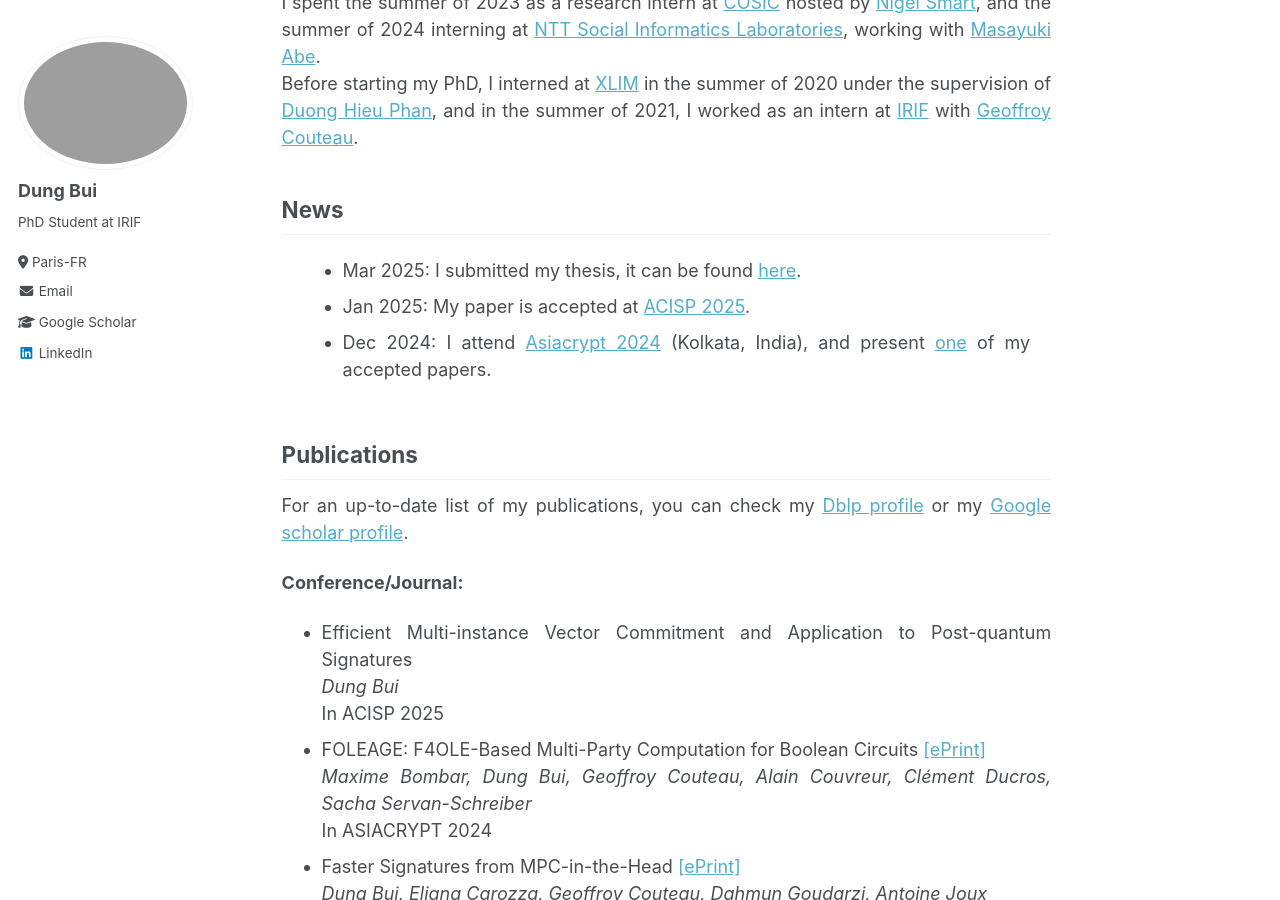
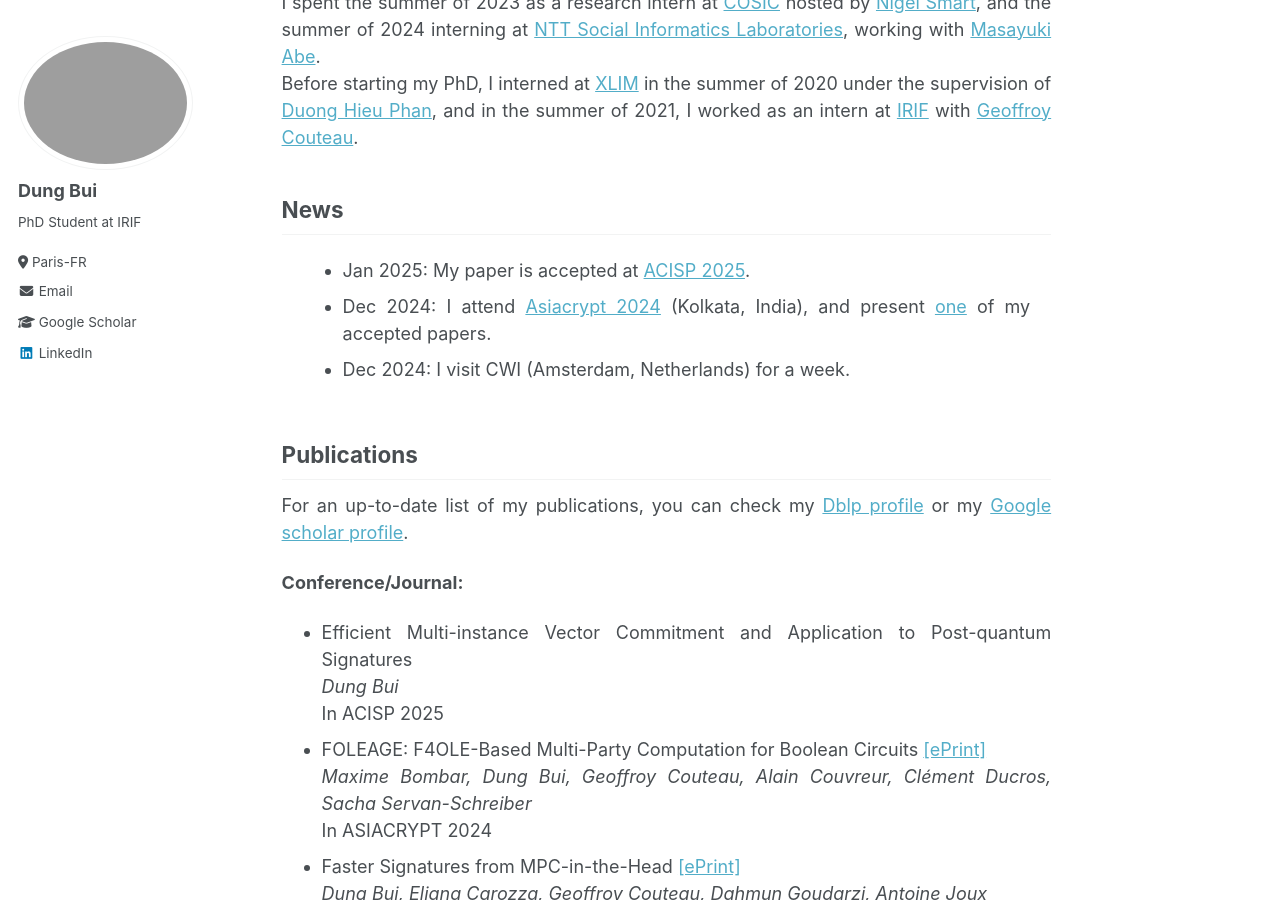
Before and after one commit to dungbui15/dungbui15.github.io, a Jekyll site: the page built from _pages/about.md, in a window 1280 px wide and 900 px high, scrolled down 429 px. Built offline with Jekyll 4.4.1, drawn with Linux system fonts in a browser that asks for light colours.

Commit message:
Update about.md

```diff
--- a/_pages/about.md
+++ b/_pages/about.md
@@ -40,7 +40,6 @@ Before starting my PhD, I interned at [XLIM](https://www.xlim.fr/en) in the summ
 ## News
 <div class="scrollable">
   <ul>
-    <li>Mar 2025: I submitted my thesis, it can be found <a href="files/thesis.pdf">here</a>. </li>
     <li>Jan 2025: My paper is accepted at <a href="https://uow-ic2.github.io/acisp2025/cfp.html">ACISP 2025</a>.</li>
     <li>Dec 2024: I attend <a href="https://asiacrypt.iacr.org/2024/">Asiacrypt 2024</a> (Kolkata, India), and present <a href="https://eprint.iacr.org/2024/252">one</a> of my accepted papers.</li>
     <li>Dec 2024: I visit CWI (Amsterdam, Netherlands) for a week.</li>
```
